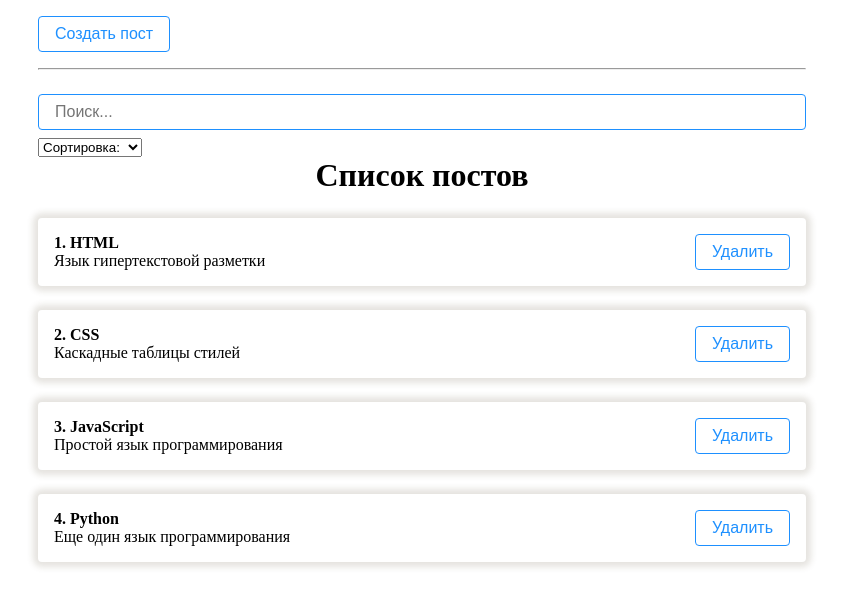
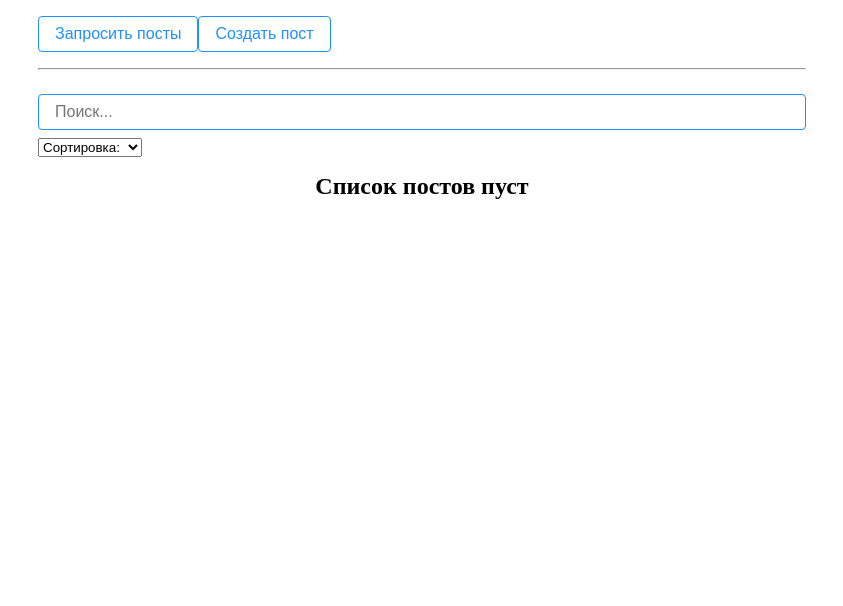
Before and after one commit to Johnsterr/React-Fundamentals, a React (Create React App) app: page / in a window 1280 px wide. Shown: the top 606 px of the page, without its empty margins (218-1061 px from the left). Built offline with nearby package versions, Linux system fonts and the light colour scheme.

Commit message:
Fetch data from {JSON} Placeholder using axios

```diff
--- a/package.json
+++ b/package.json
@@ -6,6 +6,7 @@
     "@testing-library/jest-dom": "^5.16.2",
     "@testing-library/react": "^12.1.3",
     "@testing-library/user-event": "^13.5.0",
+    "axios": "^0.26.0",
     "react": "^17.0.2",
     "react-dom": "^17.0.2",
     "react-scripts": "^5.0.0",
--- a/src/App.jsx
+++ b/src/App.jsx
@@ -6,17 +6,18 @@
 import Modal from "./components/UI/Modal/Modal.jsx";
 import Button from "./components/UI/Buttons/Button.jsx";
 import { usePosts } from "./hooks/usePosts.jsx";
+import axios from "axios";
 
 function App() {
-  const [posts, setPosts] = useState([
-    { id: 1, title: "HTML", body: "Язык гипертекстовой разметки" },
-    { id: 2, title: "CSS", body: "Каскадные таблицы стилей" },
-    { id: 3, title: "JavaScript", body: "Простой язык программирования" },
-    { id: 4, title: "Python", body: "Еще один язык программирования" },
-  ]);
+  const [posts, setPosts] = useState([]);
   const [filter, setFilter] = useState({ sort: "", query: "" });
   const [modal, setModal] = useState(false);
   const sortedAndSearchedPosts = usePosts(posts, filter.sort, filter.query);
+
+  async function fetchPosts() {
+    const response = await axios.get("https://jsonplaceholder.typicode.com/posts");
+    setPosts(response.data);
+  }
 
   const createPost = (newPost) => {
     setPosts([...posts, newPost]);
@@ -30,6 +31,7 @@
 
   return (
     <div className="App">
+      <Button onClick={fetchPosts}>Запросить посты</Button>
       <Button onClick={() => {setModal(true);}}>Создать пост</Button>
       <Modal visible={modal} setVisible={setModal}>
         <PostForm create={createPost} />
```
Also changed, not shown: 1 other file (tests, documents, lock files or other folders).
